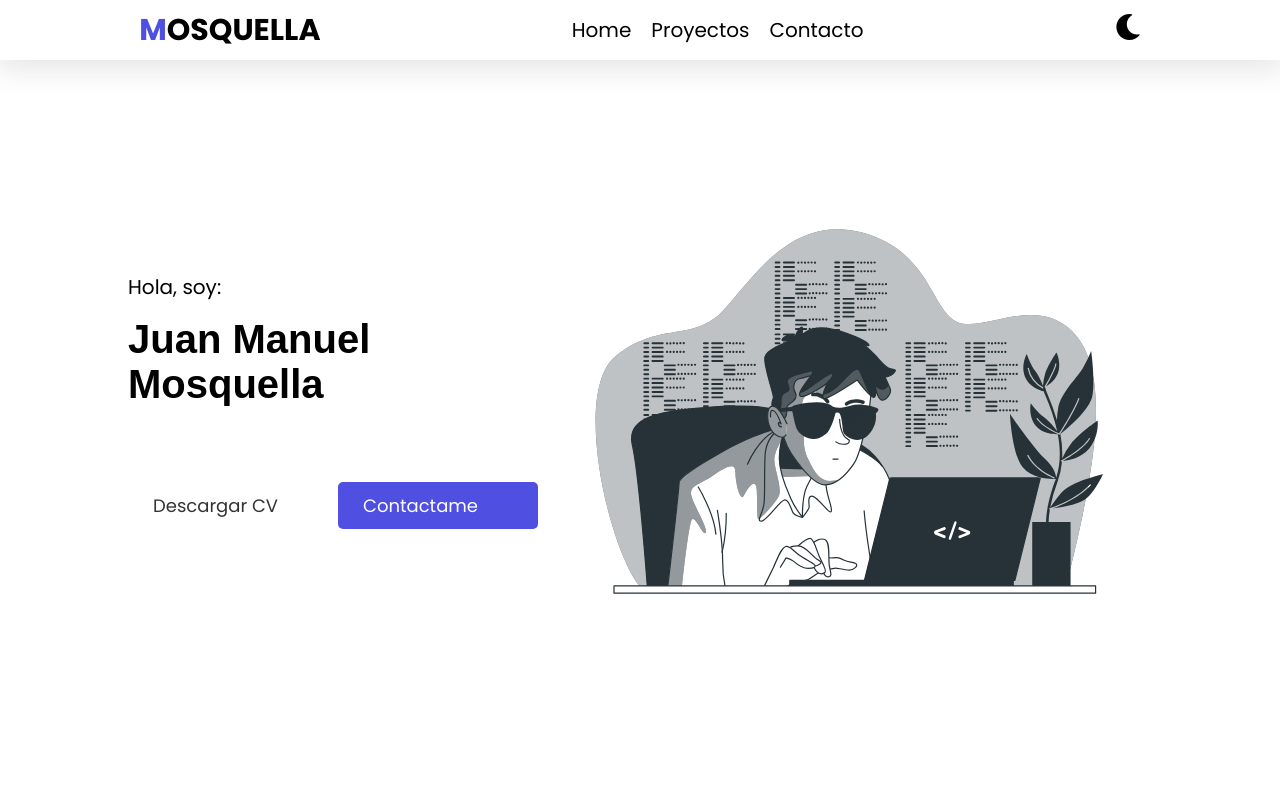
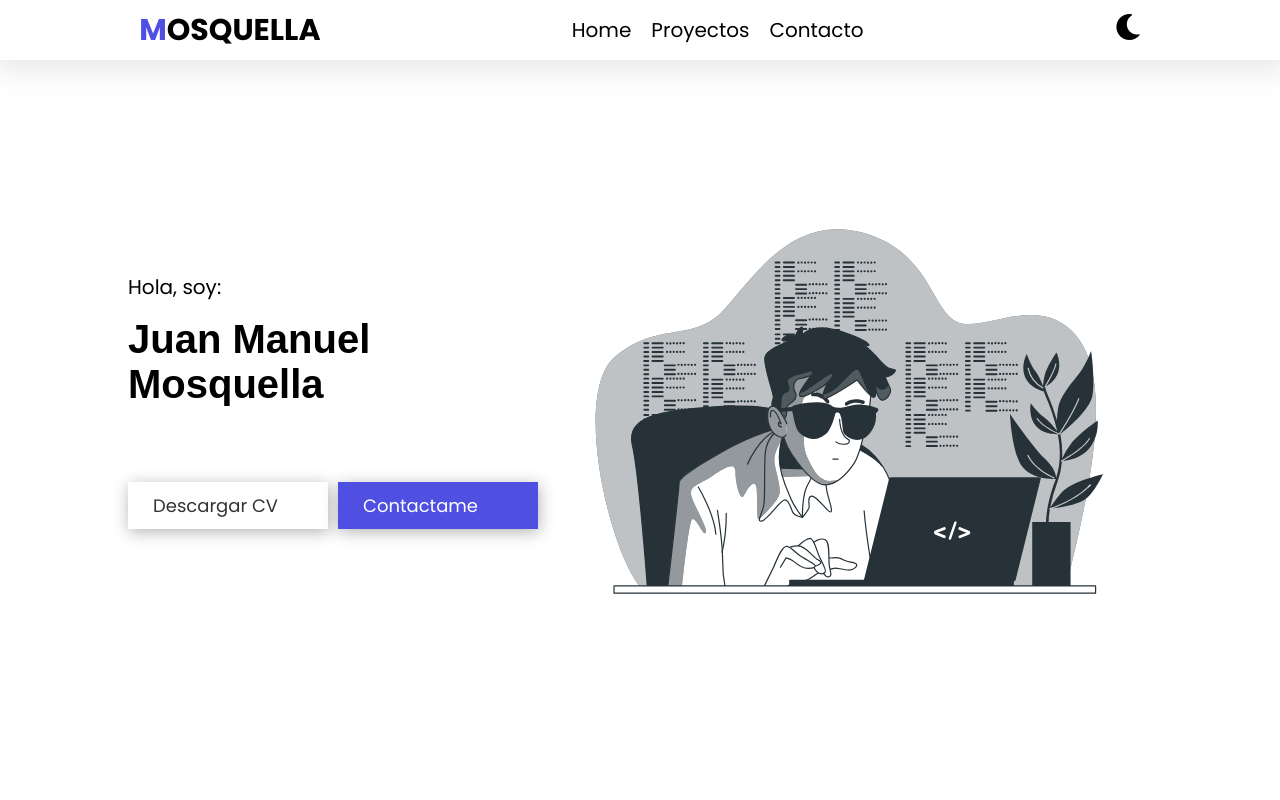
Before and after one commit to JuanMosquela/juan-portfolio, a React (Create React App) app: page / in a window 1280 px wide. Shown: the top 800 px of the page. Built offline with nearby package versions, Linux system fonts and the light colour scheme.

Commit message:
mejoras en diseño

```diff
--- a/src/components/hero/hero.css
+++ b/src/components/hero/hero.css
@@ -43,9 +43,8 @@
     width: 200px;
     color: #333;
     padding: 1rem 2.5rem;
-    outline: none;
-    border: none;
-    border-radius: 5px;
+
+    box-shadow: 1px 3px 15px  rgba(0, 0, 0, .3);
     background-color: #FFF;
     cursor: pointer;
 
@@ -75,6 +74,8 @@
     gap: 1rem;
 }
 
+
+
 @media (max-width:600px){
 
     .hero-container{
```
